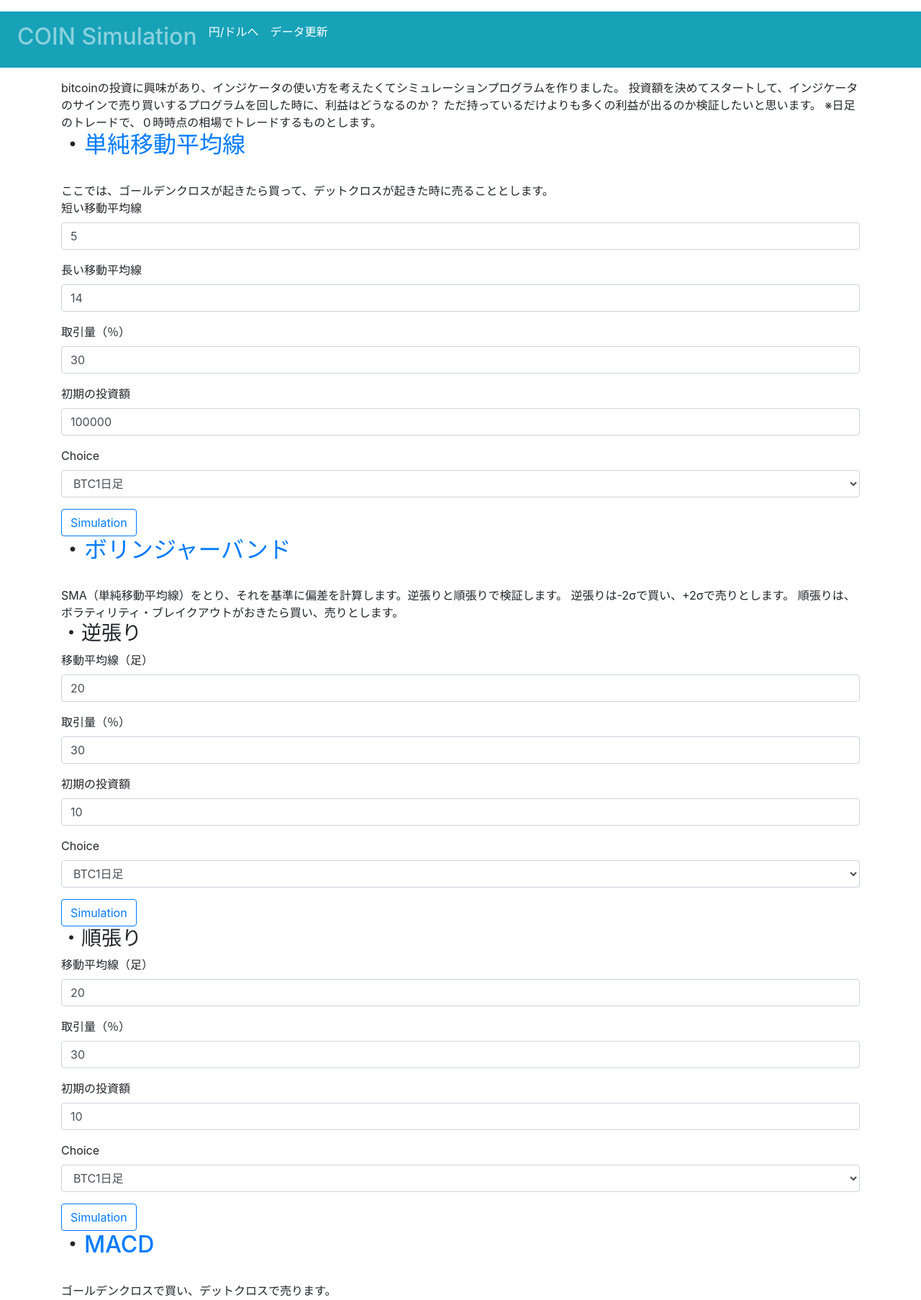
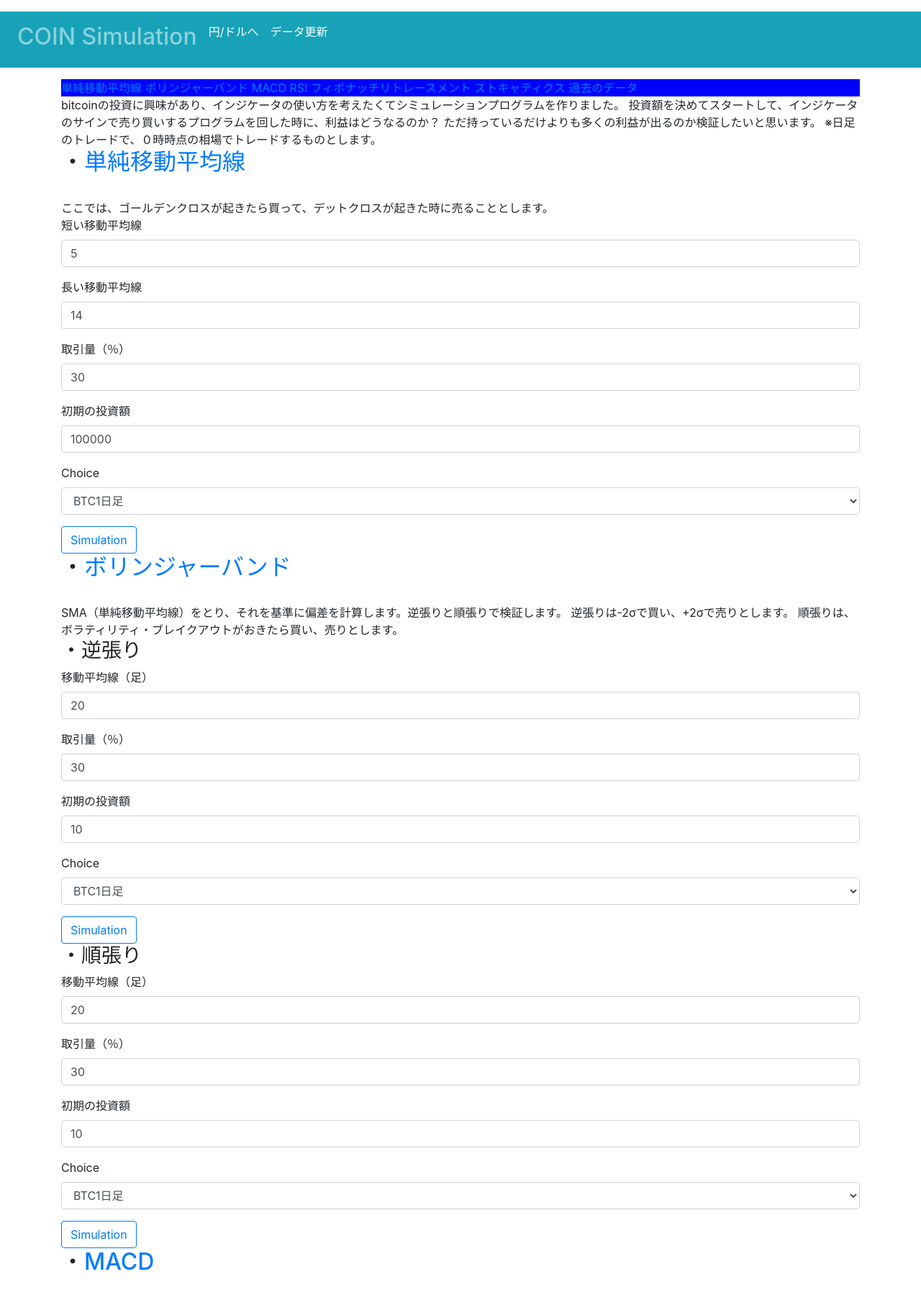
Before and after one commit to akira09181/trade, a Django app: page /mytrade/ in a window 1280 px wide. Shown: the top 1806 px of the page at 72% size. Run offline with Django 3.2, Linux system fonts and the light colour scheme; data comes from the database, SQL or seed files in the repository; data that the repository does not hold is empty; style sheets or scripts are compiled from the project's sources; some libraries are stand-ins or nearby versions.

Commit message:
add sub_header

```diff
--- a/mytrade/templates/mytrade/index.html
+++ b/mytrade/templates/mytrade/index.html
@@ -4,17 +4,29 @@
 
 {% endblock header %}
 {% block content %}
+<link rel="stylesheet" type="text/css" href="stylesheet\header.scss">
+  <header>
+    <div class = "sub_header">
+  <a href = "#sma">単純移動平均線</a>
+  <a href = "#bband">ボリンジャーバンド</a>
+  <a href = "#macd">MACD</a>
+  <a href = "#rsi">RSI</a>
+  <a href = "#fib">フィボナッチリトレースメント</a>
+  <a href = "#stochastic">ストキャティクス</a>
+  <a href = "#past_data">過去のデータ</a>
+    </div>
+</header>
 bitcoinの投資に興味があり、インジケータの使い方を考えたくてシミュレーションプログラムを作りました。
 投資額を決めてスタートして、インジケータのサインで売り買いするプログラムを回した時に、利益はどうなるのか？
 ただ持っているだけよりも多くの利益が出るのか検証したいと思います。
 ※日足のトレードで、０時時点の相場でトレードするものとします。
-<h2>・<a href = "https://www.jibunbank.co.jp/products/foreign_deposit/chart/help/sma/">単純移動平均線</a></h2></br>
+<h2>・<a id="sma" href = "https://www.jibunbank.co.jp/products/foreign_deposit/chart/help/sma/">単純移動平均線</a></h2></br>
 ここでは、ゴールデンクロスが起きたら買って、デットクロスが起きた時に売ることとします。
 <form action="/mytrade/sma">
 {% bootstrap_form SmaForm layout='horizontal' %}
 <button type="submit" class='btn btn-outline-primary'>Simulation</button>
 </form>
-<h2>・<a href = "https://info.monex.co.jp/technical-analysis/indicators/003.html">ボリンジャーバンド</a></h2></br>
+<h2>・<a id="bband" href = "https://info.monex.co.jp/technical-analysis/indicators/003.html">ボリンジャーバンド</a></h2></br>
 SMA（単純移動平均線）をとり、それを基準に偏差を計算します。逆張りと順張りで検証します。
 逆張りは-2σで買い、+2σで売りとします。
 順張りは、ボラティリティ・ブレイクアウトがおきたら買い、売りとします。
@@ -28,7 +40,7 @@ SMA（単純移動平均線）をとり、それを基準に偏差を計算し
 {% bootstrap_form BreForm layout='horizontal' %}
 <button type="submit" class='btn btn-outline-primary'>Simulation</button>
 </form>
-<h2>・<a href = "https://moneyworld.jp/news/05_00053723_news">MACD</a></h2></br>
+<h2>・<a id="macd" href = "https://moneyworld.jp/news/05_00053723_news">MACD</a></h2></br>
 ゴールデンクロスで買い、デットクロスで売ります。
 <form action = "/mytrade/macd">
 {% bootstrap_form SmaForm layout='horizontal' %}
@@ -40,19 +52,19 @@ SMA（単純移動平均線）をとり、それを基準に偏差を計算し
 {% bootstrap_form BreForm layout='horizontal' %}
 <button type="submit" class='btn btn-outline-primary'>Simulation</button>
 </form>
-<h2>・<a href = "https://www.fxtrade-lab.com/10559">フィボナッチリトレースメント</a></h2>
+<h2>・<a id="fib" href = "https://www.fxtrade-lab.com/10559">フィボナッチリトレースメント</a></h2>
 <form action ="/mytrade/fib">
 {% bootstrap_form BreForm layout="horizontal" %}
 <button type="submit" class='btn btn-outline-primary'>Simulation</button>
 </form>
-<h2>・<a href = "https://www.moneypartners.co.jp/support/tech/sct.html">ストキャスティクス</a></h2>
+<h2>・<a id ="stochastic" href = "https://www.moneypartners.co.jp/support/tech/sct.html">ストキャスティクス</a></h2>
 <form action = "/mytrade/st">
 {% bootstrap_form BreForm layout="horizontal" %}
 <button type="submit" class = 'btn btn-outline-primary'>Simulation</button>
 </form>
 
 ↓対象の過去データ
-<table border="2">
+<table id="past_data" border="2">
 <tr>
 <th>日時</th>
 <th>始値</th>
--- /dev/null
+++ b/mytrade/templates/stylesheet/header.scss
@@ -0,0 +1,4 @@
+.sub_header{
+    background:blue;
+
+}
```
